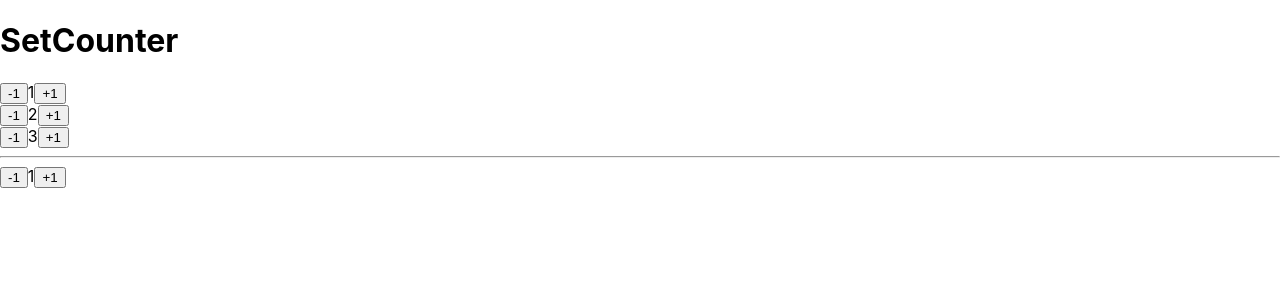
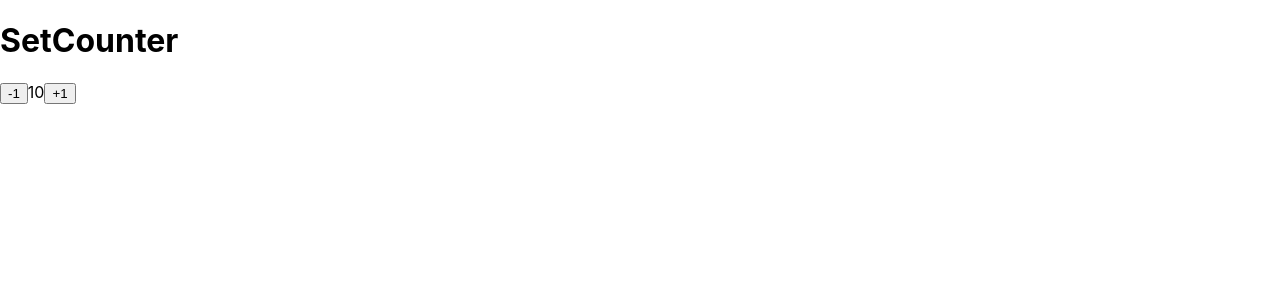
Before and after one commit to Nosov-Pavel/first31.07.21, a React (Create React App) app: page / in a window 1280 px wide. Shown: the top 300 px of the page. Built offline with nearby package versions, Linux system fonts and the light colour scheme.

Commit message:
mathAction

```diff
--- a/src/App.js
+++ b/src/App.js
@@ -1,30 +1,54 @@
+// import {useState} from "react";
+//
+// function App() {
+//     const [counter, setCounter] = useState(1)
+//
+//     const mathAction = (digit) => {
+//         setCounter(counter + digit)
+//     }
+//
+//     const [counters, setCounters] = useState([1, 2, 3])
+//
+//     const plMinButtonHandler = () => {
+//
+//     }
+//
+//
+//     return (
+//         <div>
+//             <h1>SetCounter</h1>
+//             {counters.map((el, index) =>
+//                 <div>
+//                     <button onClick={() => plMinButtonHandler(-1, index)}>-1</button>
+//                     {el}
+//                     <button onClick={() => plMinButtonHandler(+1, index)}>+1</button>
+//                 </div>
+//             )}
+//             <hr/>
+//             <button onClick={() => mathAction(-1)}>-1</button>
+//             {counter}
+//             <button onClick={() => mathAction(+1)}>+1</button>
+//
+//         </div>
+//     );
+// }
+//
+// export default App
+
 import {useState} from "react";
 
-function App() {
-    const [counter, setCounter] = useState(1)
+function App(){
+
+    const [counter, setCounter] = useState(10)
 
     const mathAction = (digit) => {
         setCounter(counter + digit)
-    }
-
-    const [counters, setCounters] = useState([1, 2, 3])
-
-    const plMinButtonHandler = () => {
 
     }
 
-
-    return (
+    return(
         <div>
             <h1>SetCounter</h1>
-            {counters.map((el, index) =>
-                <div>
-                    <button onClick={() => plMinButtonHandler(-1, index)}>-1</button>
-                    {el}
-                    <button onClick={() => plMinButtonHandler(+1, index)}>+1</button>
-                </div>
-            )}
-            <hr/>
             <button onClick={() => mathAction(-1)}>-1</button>
             {counter}
             <button onClick={() => mathAction(+1)}>+1</button>
@@ -32,5 +56,4 @@ function App() {
         </div>
     );
 }
-
-export default App
+export default App;
```
